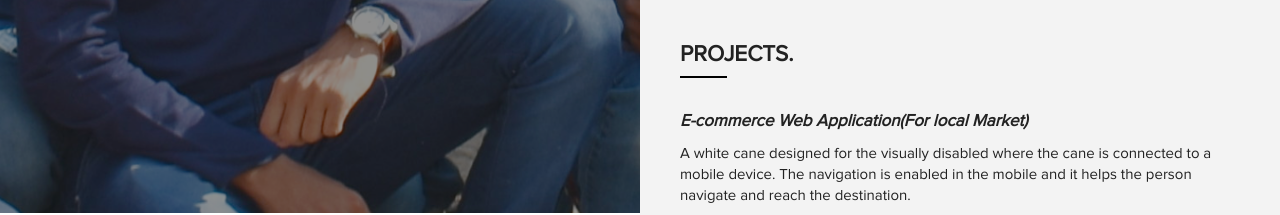
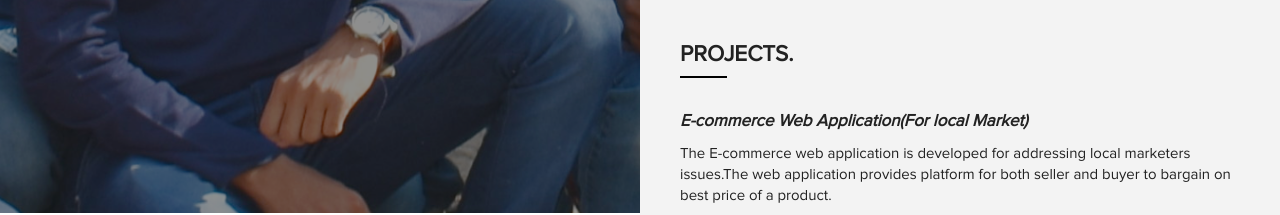
Before and after one commit to Pravesh-Jamgade/pravesh1, a plain HTML site: page index.html in a window 1280 px wide. Shown: the part 587-802 px from the top of the page. Drawn offline with Linux system fonts and the light colour scheme.

Commit message:
Update index.html

```diff
--- a/index.html
+++ b/index.html
@@ -72,7 +72,7 @@
             </h2>
             <div class="content__inner">
               <div class="experience">
-                <div class="meta-title"><a href="https://codnostic.com/" target = "_blank">Makxenia Engineering Resources pvt.ltd.</a></div>
+                <div class="meta-title"><a href="http://www.makxenia.com/" target = "_blank">Makxenia Engineering Resources pvt.ltd.</a></div>
                 <div class="experience__role">Software Developer Intern</div>
                 <div class="experience__time">December 2017 — January 2018</div>
                 <div class="experience__location">Nagpur, India</div>
@@ -96,8 +96,7 @@
             </h2>
             <div class="content__inner">
               <div class="project">
-                <div class="meta-title">E-commerce Web Application(For local Market)</div>
-                <div class="project__description">A white cane designed for the visually disabled where the cane is connected to a mobile device. The navigation is enabled in the mobile and it helps the person navigate and reach the destination. <br></div>
+                <div class="meta-title">E-commerce Web Application(For local Market)</div>The E-commerce web application is developed for addressing local marketers issues.The web application provides platform for both seller and buyer to bargain on best price of a product. <br></div>
               </div>
               <div class="project">
                 <div class="meta-title">Library Management Application</div>
```
